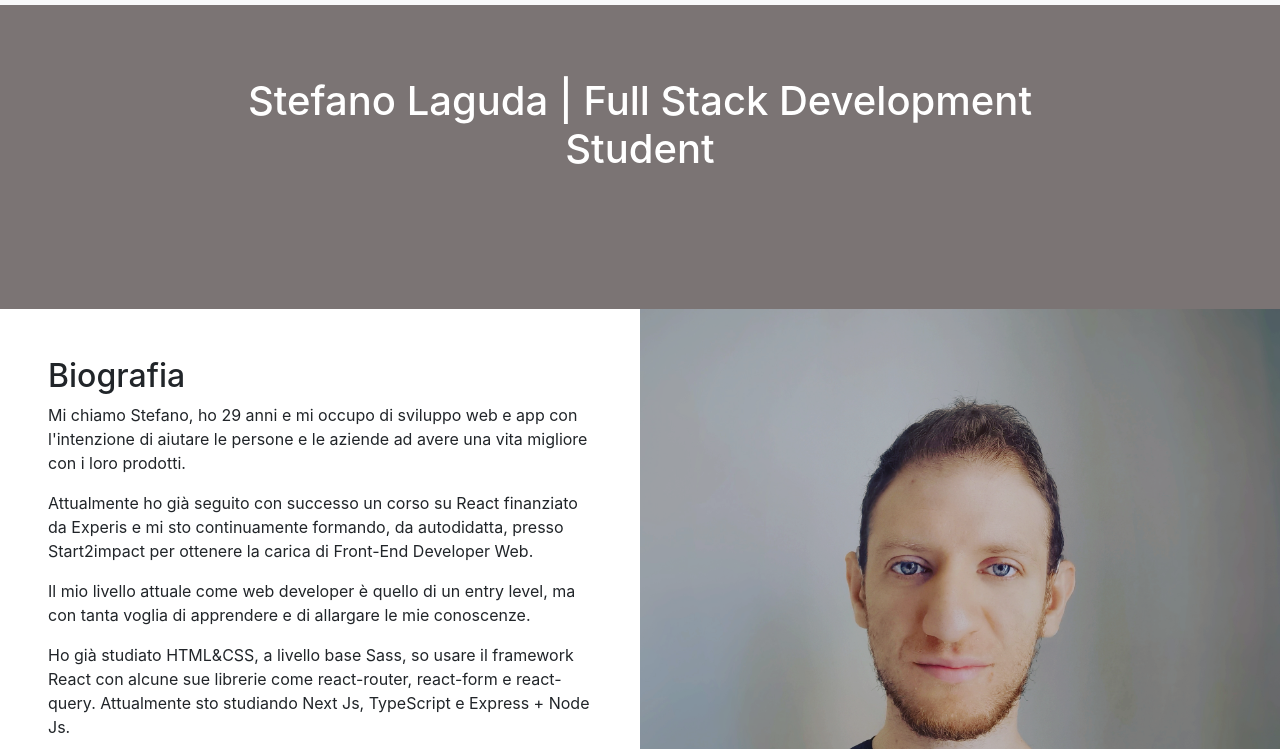
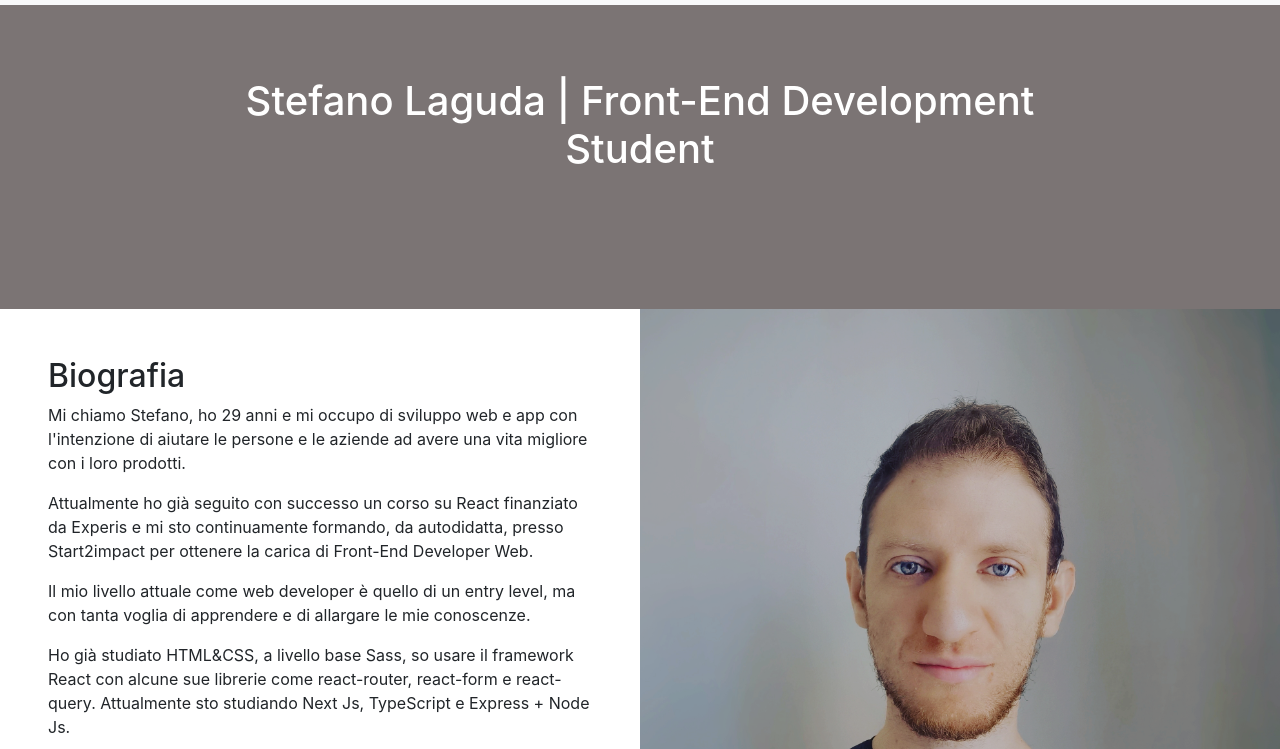
Before and after one commit to stefanolaguda/Stefano-Laguda-HTML-CSS, a website: page public/index.html in a window 1280 px wide. Shown: the part 51-800 px from the top of the page. Drawn offline with nearby package versions, Linux system fonts and the light colour scheme.

Commit message:
Update index.html

```diff
--- a/public/index.html
+++ b/public/index.html
@@ -90,7 +90,7 @@
       <div class="container">
         <div class="row">
           <div class="col-xl-9 mx-auto">
-            <h1>Stefano Laguda | Full Stack Development Student</h1>
+            <h1>Stefano Laguda | Front-End Development Student</h1>
           </div>
         </div>
       </div>
```
